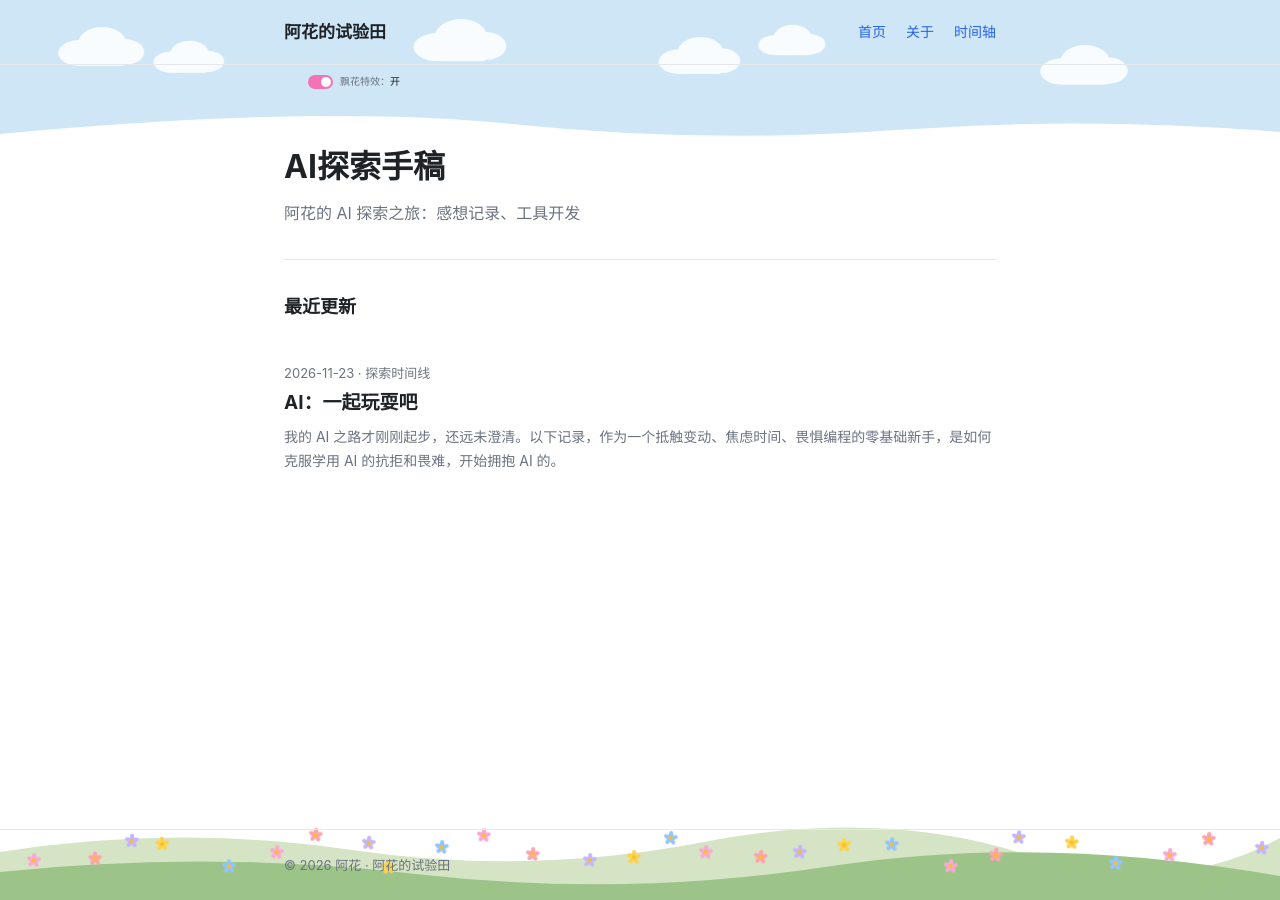
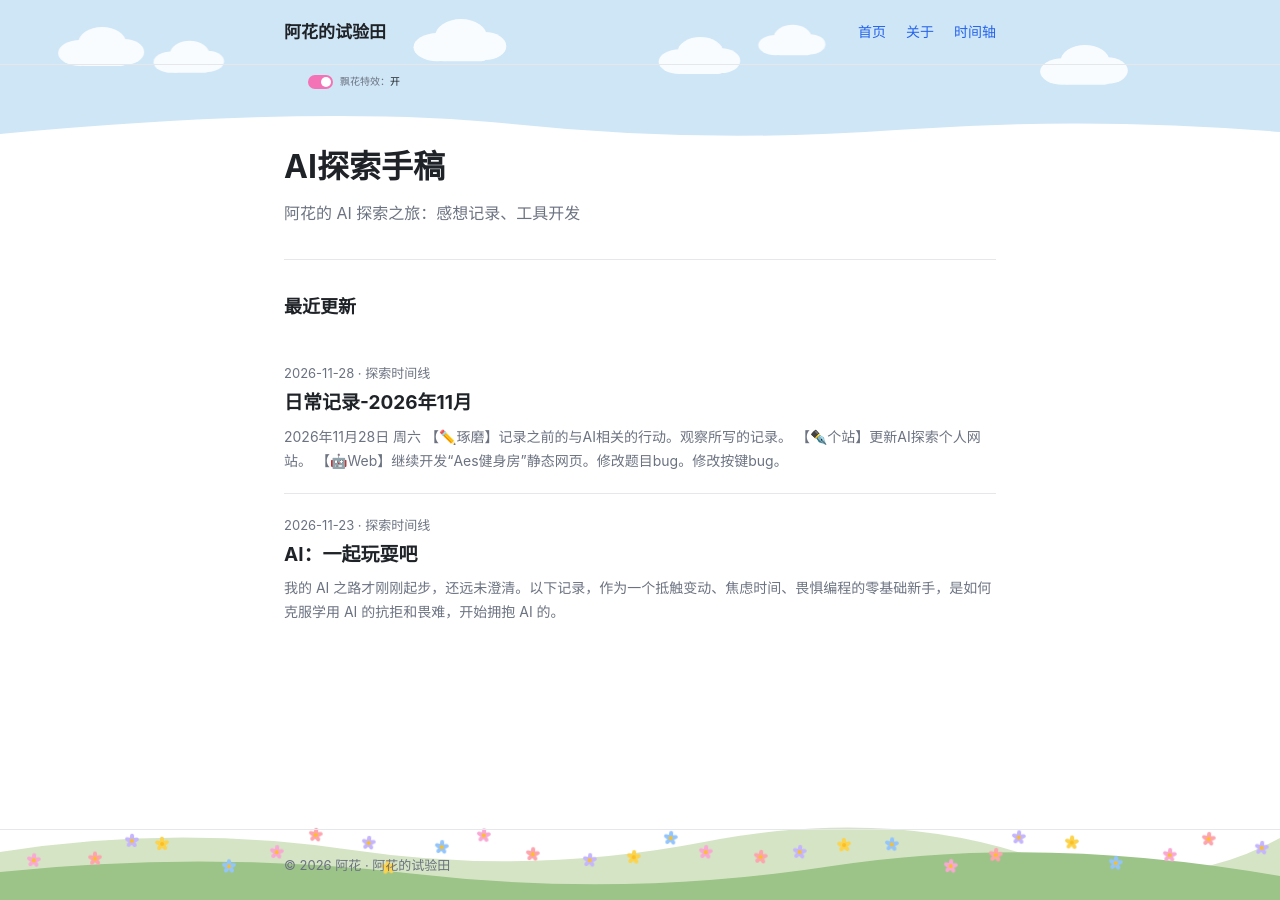
Before and after one commit to GardenWPY/AIexplorer, a Jekyll site: the page built from index.html, in a window 1280 px wide. Built offline with Jekyll 4.4.1, drawn with Linux system fonts in a browser that asks for light colours; part of the change alters nothing that is shown.

Commit message:
新增文章《日常记录-2026年11月》：行动流水纯文本记录；预览文件加入排除列表

```diff
--- a/_config.yml
+++ b/_config.yml
@@ -17,3 +17,4 @@ exclude:
   - garden-options.html
   - article-preview.html
   - petal-options.html
+  - daily-log-preview.html
--- /dev/null
+++ b/_posts/2026-11-28-daily-log.md
@@ -0,0 +1,58 @@
+---
+layout: post
+title: "日常记录-2026年11月"
+date: 2026-11-28
+category: 探索时间线
+tags: [日常记录]
+---
+
+2026年11月28日 周六
+【✏️琢磨】记录之前的与AI相关的行动。观察所写的记录。
+【✒️个站】更新AI探索个人网站。
+【🤖Web】继续开发“Aes健身房”静态网页。修改题目bug。修改按键bug。
+
+2026年11月27日 周五
+【📒Info】了解Mac mini、Mac studio，对比各种配置，选购。
+
+2026年11月26日 周四
+【📒Info】了解 Claude 账号情况，了解Mac Book Pro与Mac mini。
+
+2026年11月25日 周三
+【🤖Web】继续开发“Aes健身房”静态网页。增加M1的第2小类题目。修改题目bug。修改页面。修改按键bug。
+【📒Info】意识到想要更聪明的大模型。
+
+2026年11月24日 周二
+【🤖Web】【💪Start】列计划，尝试开发体感俄罗斯方块小游戏。调试动作捕捉。
+【🤖Web】继续尝试开发“Aes健身房”静态网页，开发计划、需求文档。拆分为7大类练习。开始M1大类的第1小类题目开发。修改题目bug。修改页面。
+
+2026年11月23日 周一
+【🤖Web】开发个人网站静态网页，调整页面，装饰页面。
+
+2026年11月22日 周日
+【🤖Web】【🎉Done】批量增补作者信息。对比Cloudbase与web3form作为数据存储后台。
+【🤖Web】完成“写作指路图书馆”趣味小测试（静态网页）开发。增加点击量统计。
+
+2026年11月21日 周六
+【🤖Web】继续“写作指路图书馆”趣味小测试（静态网页）开发，验收精简版，开专项版。增加出版社名与作者名。检查所有页面文案句子。
+【📒Info】听阳老师讲座。
+【✏️琢磨】个人网站放什么。
+
+2026年11月20日 周五
+【🤖Web】继续“写作指路图书馆”趣味小测试（静态网页）开发，开发专项版结局和4题。
+
+2026年11月19日 周四
+【🤖Web】继续“写作指路图书馆”趣味小测试（静态网页）开发，写入确定的64个结局，列开发任务计划。
+【🤖Web】【💪Start】跟AI讨论、尝试制作“Aes健身房”题目（静态网页），题目太粗糙了，弃用。
+
+2026年11月18日 周三
+【🤖Web】继续开发“写作指路图书馆”趣味小测试（静态网页），跟AI讨论工具书分类、题目设定。
+
+2026年11月17日 周二
+【🤖Web】【💪Start】跟AI讨论并开始开发“写作指路图书馆”趣味小测试（静态网页）。
+
+2026年07月末~9月
+【📚学习】《AI自主系统训练营》课程。
+【🤖Web】【💪Start】为了写作业开始开发小工具“柳比人生农场”Web版。尝试开发CLI版。
+
+2026年03月
+【🎉Done】制作文本评估相关skill 12个。
```
